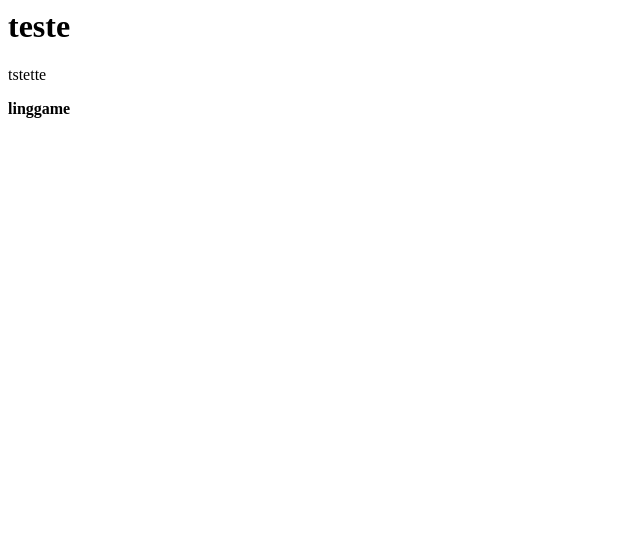
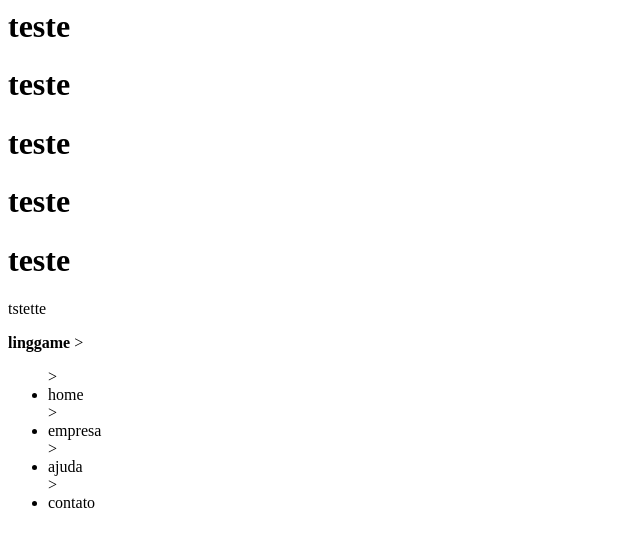
Before and after one commit to nguila/cursogit, a plain HTML site: page index.html in a window 1280 px wide. Shown: the whole page, without its empty margins (0-640 px from the left). Drawn offline with Linux system fonts and the light colour scheme.

Commit message:
alteraão do index

```diff
--- a/index.html
+++ b/index.html
@@ -1,9 +1,23 @@
 <head>
     <h1>teste</h1>
+    <h1>teste</h1>
+    <h1>teste</h1>
+    <h1>teste</h1>
+    <h1>teste</h1>
+
 
 </head>
 
 <body>
     <p>tstette</p>
     <b>linggame</b>
+    <na>
+        ><ul>
+            ><li>home</li>
+            ><li>empresa</li>
+            ><li>ajuda</li>
+            ><li>contato</li>
+
+        </ul>
+    </na>
 </body>
```
